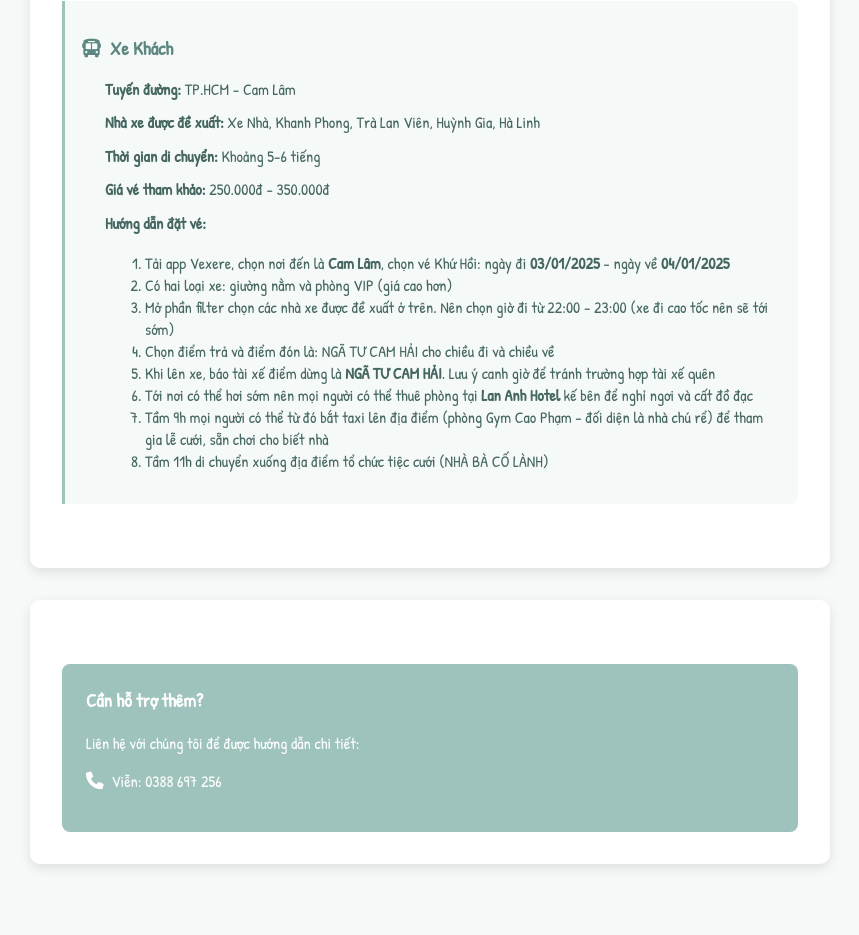
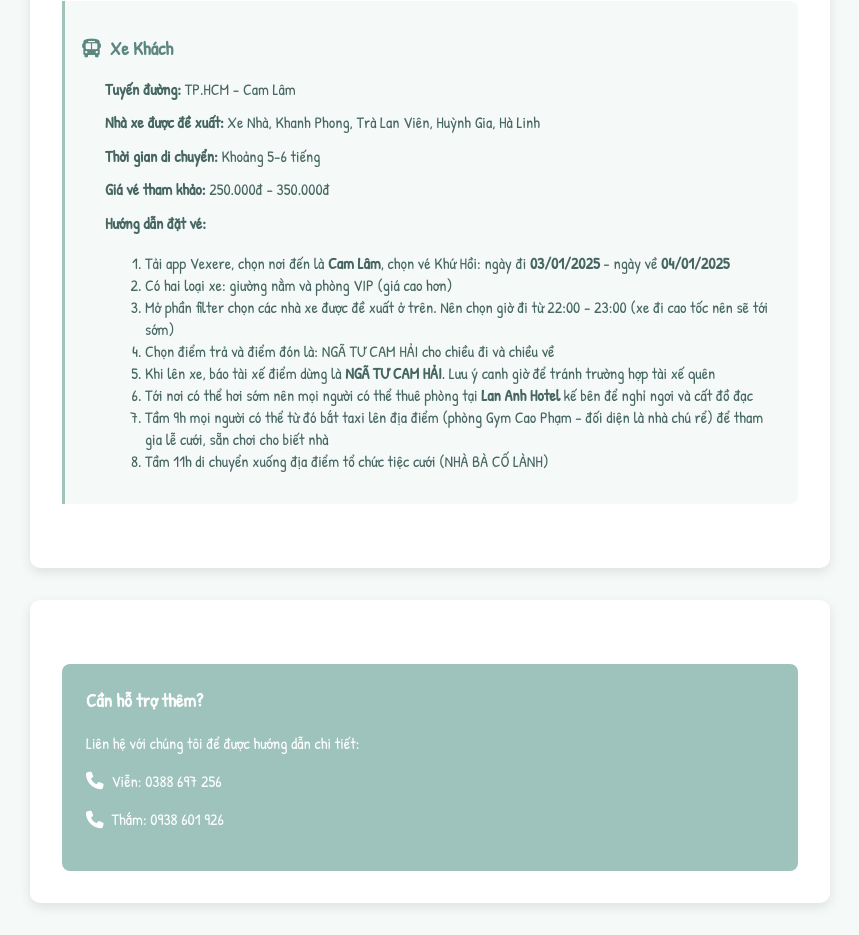
Before and after one commit to vien-tham-wedding/us, a plain HTML site: page transport.html in a window 1280 px wide. Shown: the part 1018-1953 px from the top of the page, without its empty margins (210-1069 px from the left). Before the commit the page ends 1914 px from the top, so only its background shows below. Drawn offline with Linux system fonts and the light colour scheme; a web font is replaced by a local one.

Commit message:
Update transport.html

```diff
--- a/transport.html
+++ b/transport.html
@@ -251,6 +251,7 @@
                 <h3>Cần hỗ trợ thêm?</h3>
                 <p>Liên hệ với chúng tôi để được hướng dẫn chi tiết:</p>
                 <p><a href="tel:0388697256" class="phone-link"><i class="fas fa-phone"></i> Viễn: 0388 697 256</a></p>
+                <p><a href="tel:0938601926" class="phone-link"><i class="fas fa-phone"></i> Thắm: 0938 601 926</a></p>
             </div>
         </div>
     </div>
```
